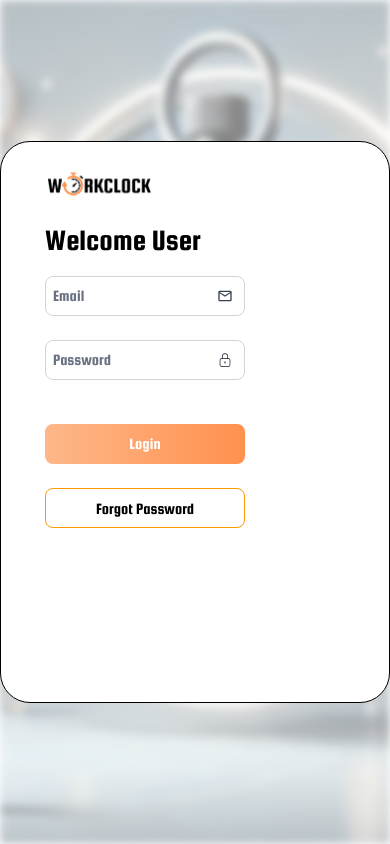
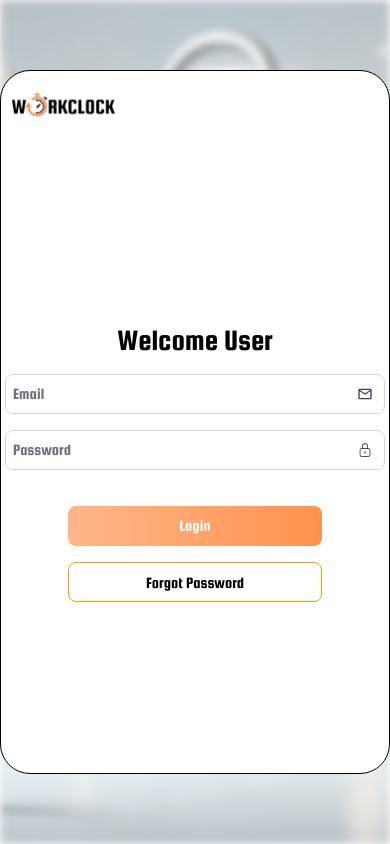
Before and after one commit to MuonNghiCode/work-clock, a React (Vite) app: page /login in a window 390 px wide. Built offline with nearby package versions, Linux system fonts and the light colour scheme.

Commit message:
responsive

```diff
--- a/src/pages/LoginPage/LoginPage.tsx
+++ b/src/pages/LoginPage/LoginPage.tsx
@@ -148,32 +148,31 @@ const LoginPage: React.FC = () => {
 
       {/* Login Form */}
       <div
-        className={`lg:w-2/3 w-screen m-0 lg:m-0 lg:h-4/5  h-4/6 flex border border-black rounded-[30px] bg-white z-10 ${
+        className={`lg:w-2/3 w-full m-0 lg:m-0 lg:h-4/5  h-5/6 flex border border-black rounded-[30px] bg-white z-10 ${
           isChangePassword ? "hidden" : ""
         }`}
       >
-        <div className="w-full  items-center lg:flex hidden">
+        <div className=" items-center  lg:flex hidden">
           <img
             src={Images.Background3}
             alt="Background"
-            className="w-full h-12/13 scale-x-112 object-contain translate-x-[-60px]"
+            className="w-full scale-x-120  h-12/13 translate-x-14 mr-16 object-contain "
           />
         </div>
-        <div className="lg:w-1/2 w-1/3 lg:flex flex-col space-y-4 relative">
+        <div className="lg:w-1/2 w-full m-1  lg:flex flex-col space-y-4 relative">
           <img
             src={Images.Logo}
             alt="Logo"
-            className="w-28 lg:w-40 mx-auto absolute top-3 left-10 "
+            className="w-28 lg:w-40 mx-auto absolute lg:top-0 lg:right-0 "
           />
 
-          <h1 className="text-3xl lg:text-4xl text-center left-11 lg:translate-x-[-40px] absolute lg:top-30 top-20 whitespace-nowrap">
+          <form
+            onSubmit={handleLoginSubmit}
+            className="w-full h-full relative top-10 flex flex-col justify-center items-center space-y-4 lg:space-y-5"
+          >
+            <h1 className="text-3xl lg:text-4xl text-center whitespace-nowrap">
               Welcome User
             </h1>
-          <div className=" h-full flex flex-col justify-center absolute lg:top-0 top-[-20px] left-11 lg:right-20 lg:items-end">
-            <form
-              onSubmit={handleLoginSubmit}
-              className="h-full relative lg:top-17 lg:left-10 flex flex-col justify-center items-center space-y-6"
-            >
             {/* Email Field */}
             <div className="relative w-full lg:w-80">
               <span
@@ -195,9 +194,7 @@ const LoginPage: React.FC = () => {
                 className="w-full h-10 p-2 border border-gray-300 rounded-lg focus:outline-none focus:ring-2 focus:ring-blue-500"
               />
               {errors.email && (
-                  <p className="text-red-500 text-sm absolute">
-                    {errors.email}
-                  </p>
+                <p className="text-red-500 text-sm absolute">{errors.email}</p>
               )}
               <span className="absolute right-3 top-1/2 transform -translate-y-1/2 text-gray-700">
                 <Icons.Email />
@@ -240,44 +237,43 @@ const LoginPage: React.FC = () => {
             {/* Buttons */}
             <button
               type="submit"
-                className="mt-5 lg:mt-2 w-50 h-10 px-4 py-2 bg-brand-grandient text-white rounded-lg cursor-pointer transition-all hover:scale-105 focus:outline-none"
+              className="mt-5 lg:mt-2 lg:w-50 w-4/6  h-10 px-4 py-2 bg-brand-grandient text-white rounded-lg cursor-pointer transition-all hover:scale-105 focus:outline-none"
             >
               Login
             </button>
             <button
               type="button"
               onClick={() => setIsChangePassword(true)}
-                className="w-50 h-10 px-4 py-2 bg-white text-black border-amber-500 border rounded-lg cursor-pointer transition-all hover:scale-105 focus:outline-none"
+              className="lg:w-50 w-4/6 h-10 px-4 py-2 bg-white text-black border-amber-500 border rounded-lg cursor-pointer transition-all hover:scale-105 focus:outline-none"
             >
               Forgot Password
             </button>
           </form>
         </div>
       </div>
-      </div>
 
       {/* Change Password Form */}
       <div
-        className={`lg:w-2/3 w-full lg:h-4/5 h-4/6 flex items-center border border-black rounded-[30px] bg-white z-20 ${
+        className={`lg:w-2/3 w-full lg:h-4/5 h-5/6 flex items-center border border-black rounded-[30px] bg-white z-20 ${
           !isChangePassword ? "hidden" : ""
         }`}
       >
         <div className="w-full h-full flex border border-black rounded-[30px] bg-white z-10 flex-col lg:flex-row">
           {/* Left Section - Form */}
-          <div className="lg:w-1/2 w-full flex flex-col space-y-4 relative p-10">
+          <div className="lg:w-1/2 w-full h-1/2 flex flex-col space-y-4 relative p-10">
             <img
               src={Images.Logo}
               alt="Logo"
-              className="w-28 lg:w-40 mx-auto absolute top-3 left-10  "
+              className="w-28 lg:w-40 mx-auto absolute top-1 left-0  "
             />
+
+            <form
+              onSubmit={handleChangePasswordSubmit}
+              className="h-3/6 flex flex-col justify-center items-center lg:space-y-5 space-y-4 mt-40 lg:mt-50"
+            >
               <h1 className="text-3xl lg:text-4xl text-center absolute top-20 whitespace-nowrap">
                 Change Password
               </h1>
-
-            <form
-              onSubmit={handleChangePasswordSubmit}
-              className="h-full flex flex-col justify-center items-center space-y-6  mt-30"
-            >
               {/* Email Field */}
               <div className="relative w-full lg:w-80">
                 <span
@@ -345,27 +341,26 @@ const LoginPage: React.FC = () => {
 
               <button
                 type="submit"
-                className="mt-5 lg:mt-2 w-50 h-10 px-4 py-2 bg-brand-grandient text-white rounded-lg cursor-pointer transition-all hover:scale-105 focus:outline-none"
+                className=" lg:mt-2 lg:w-50 w-4/6 h-10 px-4 py-2 bg-brand-grandient text-white rounded-lg cursor-pointer transition-all hover:scale-105 focus:outline-none"
               >
                 Confirm
               </button>
               <button
                 type="button"
                 onClick={() => setIsChangePassword(false)}
-                className="w-50 h-10 px-4 py-2 bg-white text-black border-amber-500 border rounded-lg cursor-pointer transition-all hover:scale-105 focus:outline-none"
+                className="lg:w-50 w-4/6 lg:h-10 h-10 px-4 py-2 bg-white text-black border-amber-500 border rounded-lg cursor-pointer transition-all hover:scale-105 focus:outline-none"
               >
                 Back
               </button>
             </form>
           </div>
-
-          {/* Right Section - Image */}
-          <div className="w-full  items-center lg:flex hidden">
+          <div className=" items-center lg:flex hidden">
             <img
               src={Images.Background4}
-              className="w-full h-12/13 scale-x-112 object-contain translate-x-5"
+              className="w-full scale-x-120  h-12/13 translate-x-7  object-contain "
             />
           </div>
+          {/* Right Section - Image */}
         </div>
       </div>
     </div>
```
Also changed, not shown: 1 other file (tests, documents, lock files or other folders). Lines whose indentation alone changed are shown as unchanged.
